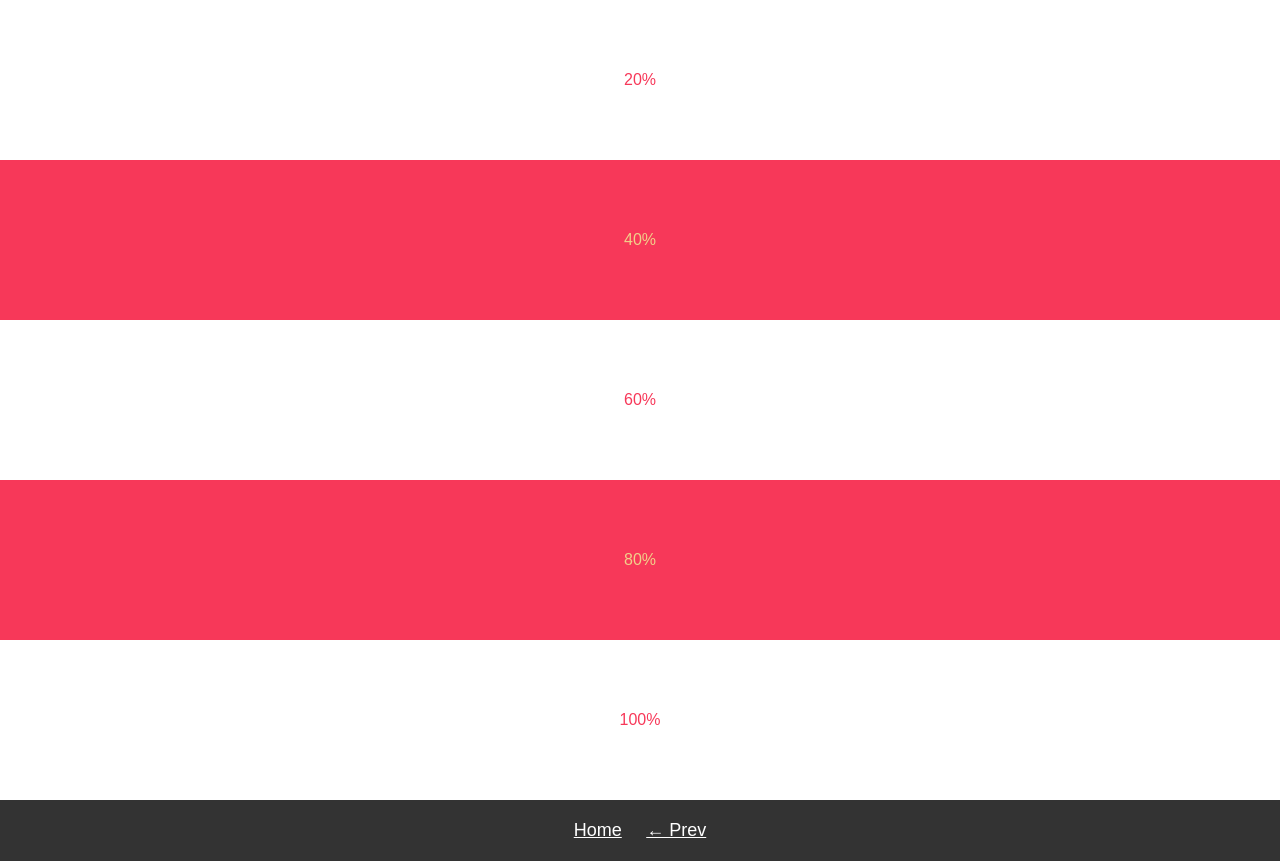
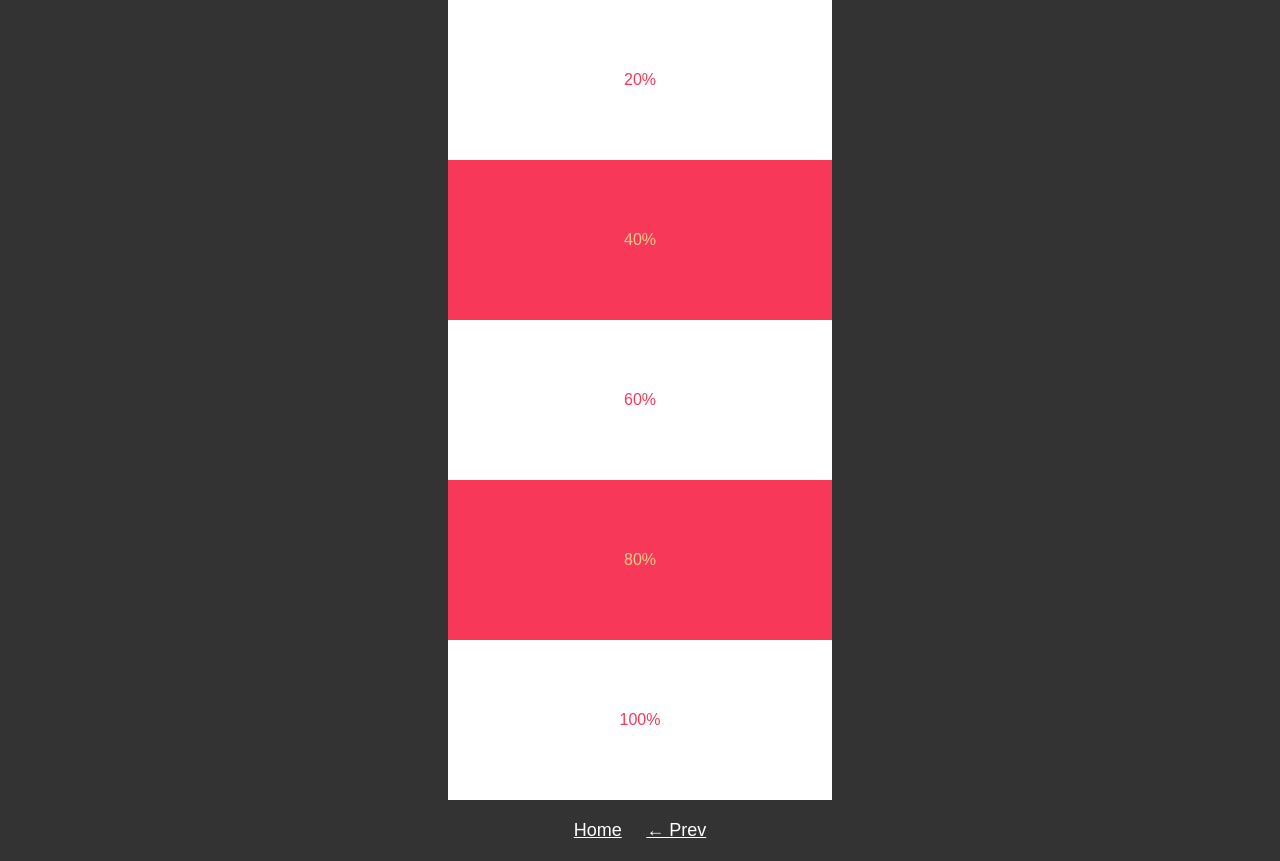
Before and after one commit to yulinn41/viewport-on-mobile-demo, a website: page docs/page3-postcss.html in a window 1280 px wide. Drawn offline with Linux system fonts and the light colour scheme.

Commit message:
更新內容

```diff
--- a/docs/styles-postcss.css
+++ b/docs/styles-postcss.css
@@ -1,5 +1,7 @@
 .module {
-  height: 100vh; /* PostCSS 會把它改寫 */
+  height: 100vh; /* PostCSS 會處理它 */
+  margin: 0 auto;
+  max-width: 30%;
 }
 
 @supports (-webkit-touch-callout: none) {
@@ -7,6 +9,13 @@
   .module {
     height: -webkit-fill-available;
   }
+}
+
+.module__item {
+  height: 20%;
+  display: flex;
+  align-items: center;
+  justify-content: center;
 }
 
 .module__item:nth-child(odd) {
@@ -18,10 +27,3 @@
   background: #F73859;
   color: #F1D08A;
 }
-
-.module__item {
-  height: 20%;
-  display: flex;
-  align-items: center;
-  justify-content: center;
-}
--- a/src/styles.css
+++ b/src/styles.css
@@ -1,5 +1,14 @@
 .module {
-  height: 100vh; /* PostCSS 會把它改寫 */
+  height: 100vh; /* PostCSS 會處理它 */
+  margin: 0 auto;
+  max-width: 30%;
+}
+
+.module__item {
+  height: 20%;
+  display: flex;
+  align-items: center;
+  justify-content: center;
 }
 
 .module__item:nth-child(odd) {
@@ -11,10 +20,3 @@
   background: #F73859;
   color: #F1D08A;
 }
-
-.module__item {
-  height: 20%;
-  display: flex;
-  align-items: center;
-  justify-content: center;
-}
```
